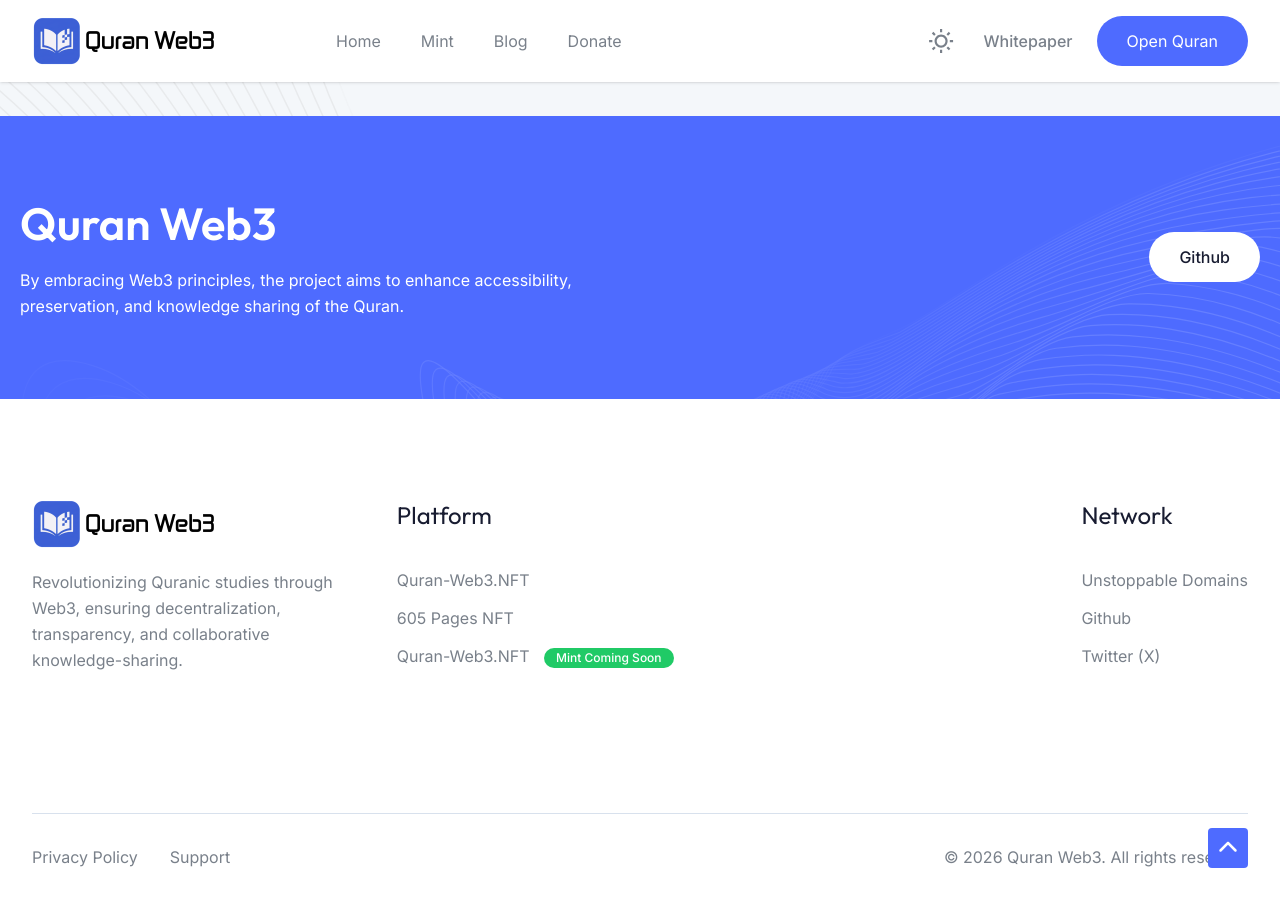
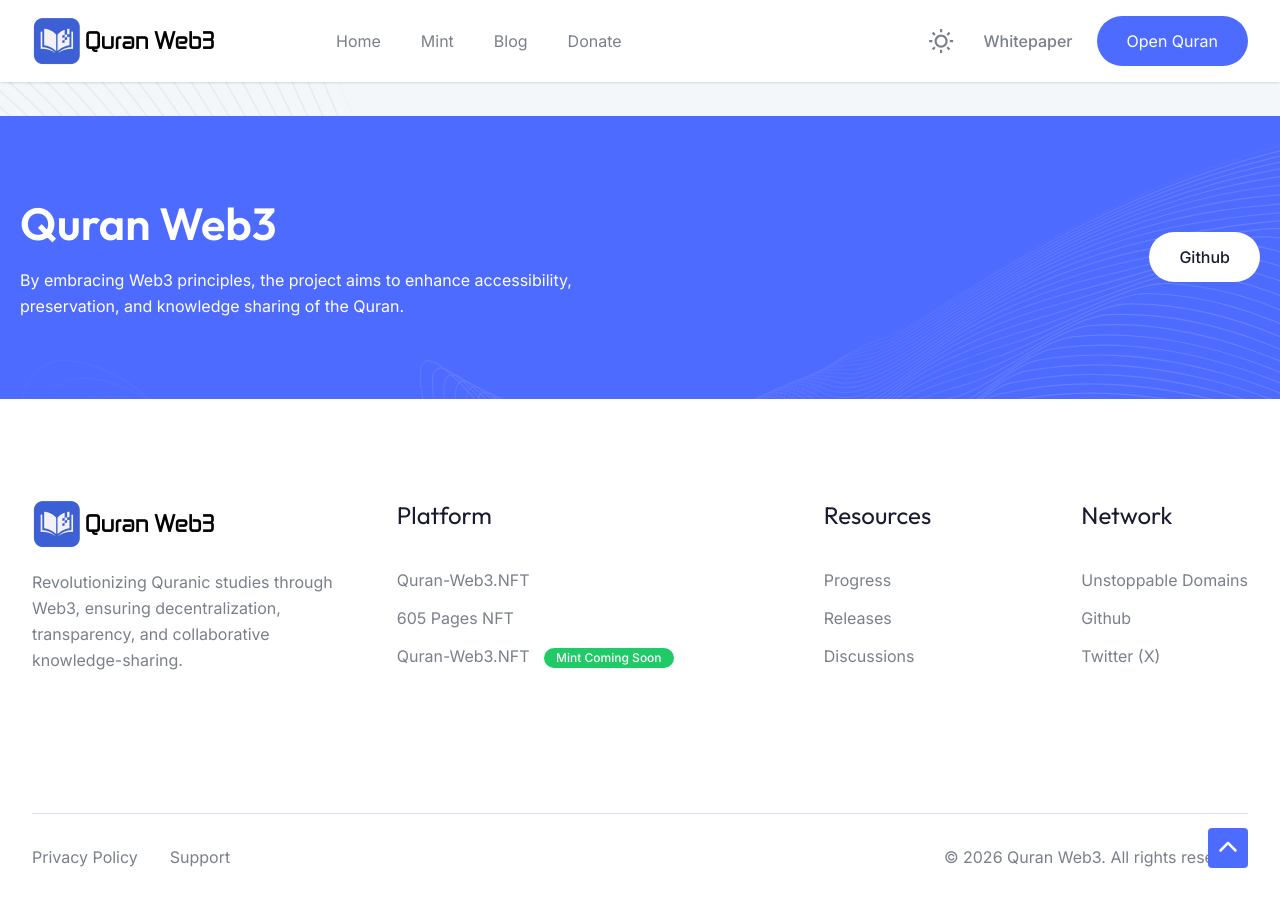
Before and after one commit to quran-web3/quran-web3.github.io, a Jekyll site: the page built from index.html, in a window 1280 px wide and 900 px high, scrolled down 7075 px. Built offline with Jekyll 4.4.1, drawn with Linux system fonts in a browser that asks for light colours.

Commit message:
Update home.html

```diff
--- a/_layouts/home.html
+++ b/_layouts/home.html
@@ -697,6 +697,14 @@
                 </ul>
               </div>
               <div class="animate_top">
+                <h4 class="kk wm tj ec">Resources</h4>
+                <ul>
+                  <li><a href="https://github.com/quran-web3/quran-web3.nft/projects" target="_blank" class="sc xl vb">Progress</a></li>
+                  <li><a href="https://github.com/quran-web3/quran-web3.nft/releases" target="_blank" class="sc xl vb">Releases</a></li>
+                  <li><a href="https://github.com/quran-web3/quran-web3.nft/discussions" target="_blank" class="sc xl vb">Discussions</a></li>
+                </ul>
+              </div>
+              <div class="animate_top">
                 <h4 class="kk wm tj ec">Network</h4>
                 <ul>
                   <li><a href="https://ud.me/quran-web3.nft" target="_blank" class="sc xl vb">Unstoppable Domains</a></li>
```
